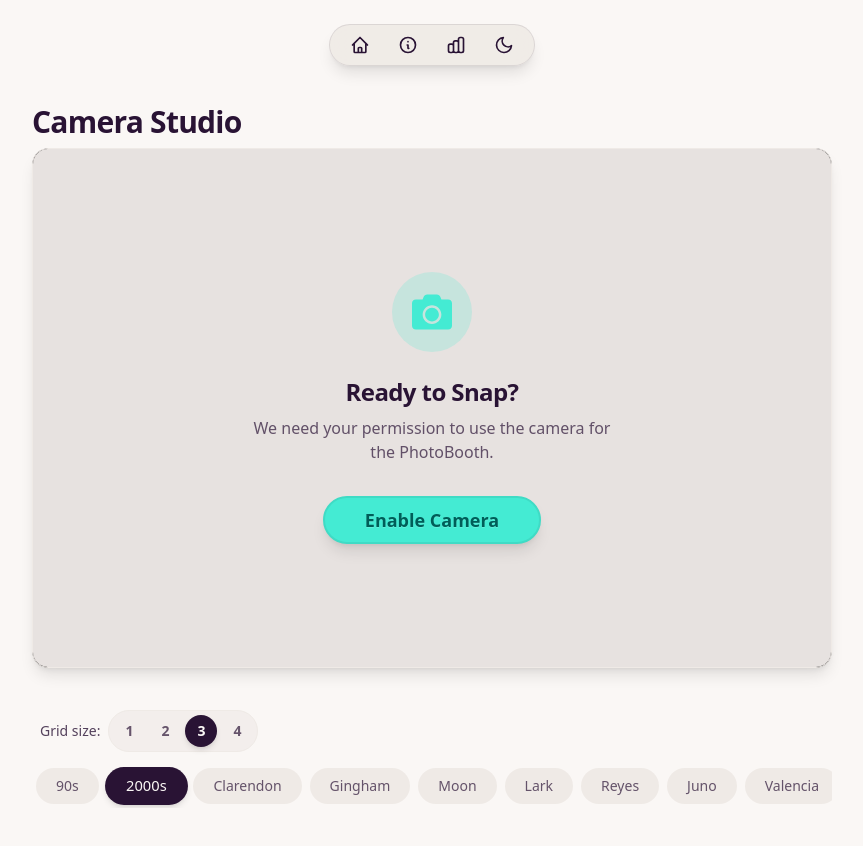
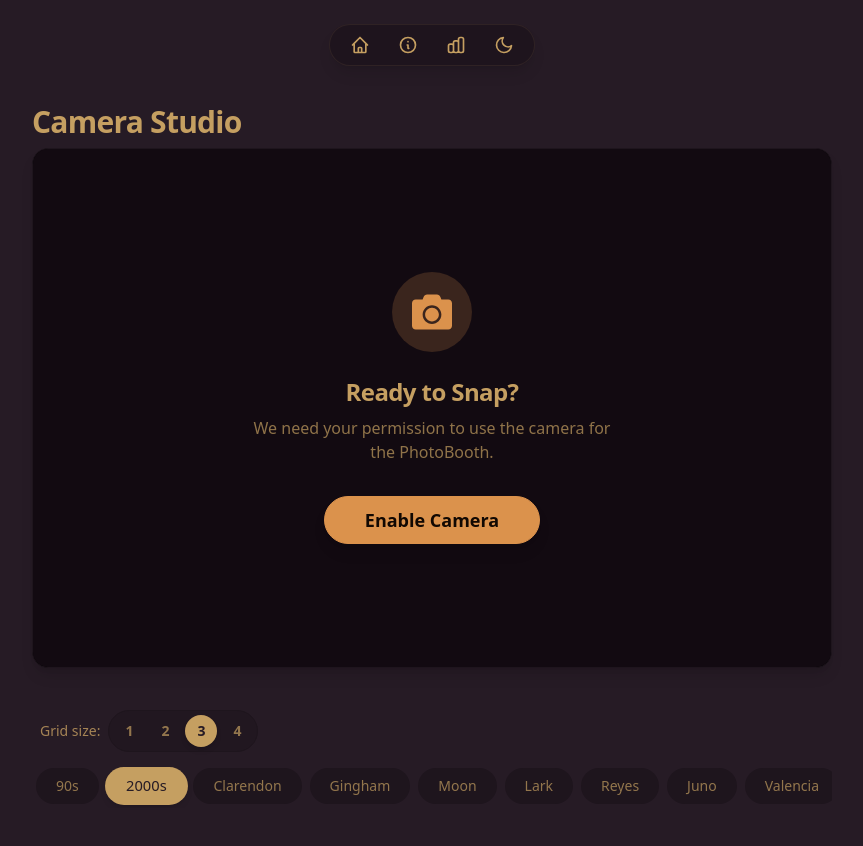
Before and after one commit to Yash-Raj20/Photobooth, a Next.js app: page /camera in a window 1280 px wide. Shown: the whole page, without its empty margins (208-1071 px from the left). Built offline with nearby package versions, Linux system fonts and the light colour scheme.

Commit message:
chore: update next.js to 16.3.0 and resolve npm audit vulnerabilities

```diff
--- a/package.json
+++ b/package.json
@@ -10,7 +10,7 @@
   },
   "dependencies": {
     "daisyui": "^5.0.46",
-    "next": "15.3.5",
+    "next": "^16.3.0",
     "react": "^19.0.0",
     "react-dom": "^19.0.0",
     "react-icons": "^5.5.0",
@@ -23,7 +23,7 @@
     "@types/react": "^19.1.8",
     "@types/react-dom": "^19.1.6",
     "eslint": "^9",
-    "eslint-config-next": "15.3.5",
+    "eslint-config-next": "^16.3.0",
     "tailwindcss": "^4.1.11",
     "typescript": "^5.8.3"
   }
--- a/src/app/camera/page.tsx
+++ b/src/app/camera/page.tsx
@@ -1,5 +1,7 @@
 "use client";
-import Camera from "@/components/Camera";
+import dynamic from "next/dynamic";
+
+const Camera = dynamic(() => import("@/components/Camera"), { ssr: false });
 
 export default function CameraPage() {
   return (
--- a/src/components/ThemeSwitcher.tsx
+++ b/src/components/ThemeSwitcher.tsx
@@ -5,7 +5,7 @@ import { useEffect, useState } from "react"
 const themes = ["light", "dark", "cupcake", "synthwave", "retro", "cyberpunk", "coffee"]
 
 export default function ThemeSwitcher() {
-  const [theme, setTheme] = useState("cupcake")
+  const [theme, setTheme] = useState("coffee")
 
   // Load theme from localStorage on mount
   useEffect(() => {
--- a/tsconfig.json
+++ b/tsconfig.json
@@ -15,7 +15,7 @@
     "moduleResolution": "Bundler",
     "resolveJsonModule": true,
     "isolatedModules": true,
-    "jsx": "preserve",
+    "jsx": "react-jsx",
     "types": [
       "node"
     ],
@@ -35,7 +35,8 @@
     "next-env.d.ts",
     "**/*.ts",
     "**/*.tsx",
-    ".next/types/**/*.ts"
+    ".next/types/**/*.ts",
+    ".next/dev/types/**/*.ts"
   ],
   "exclude": [
     "node_modules"
```
Also changed, not shown: 2 other files (tests, documents, lock files or other folders).
